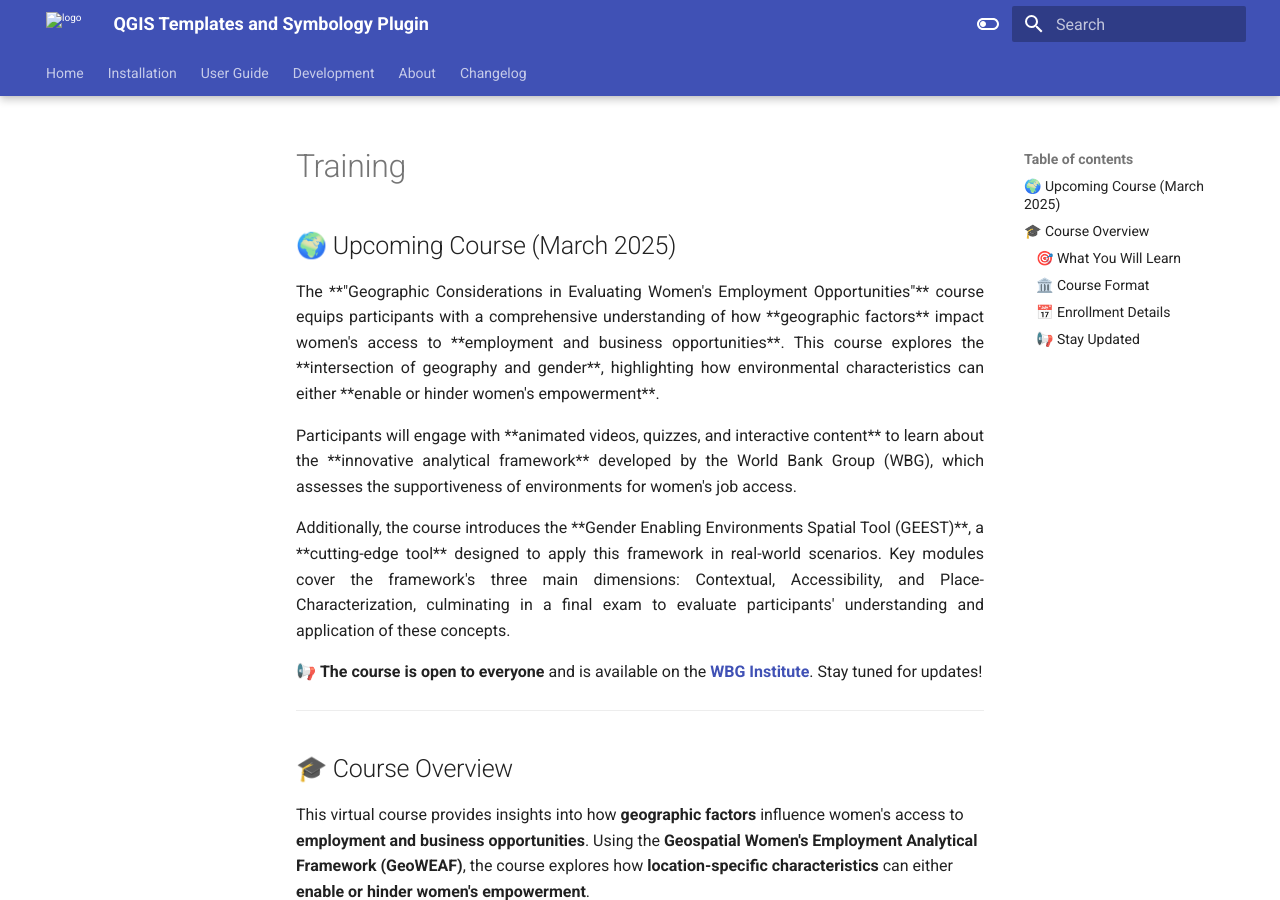
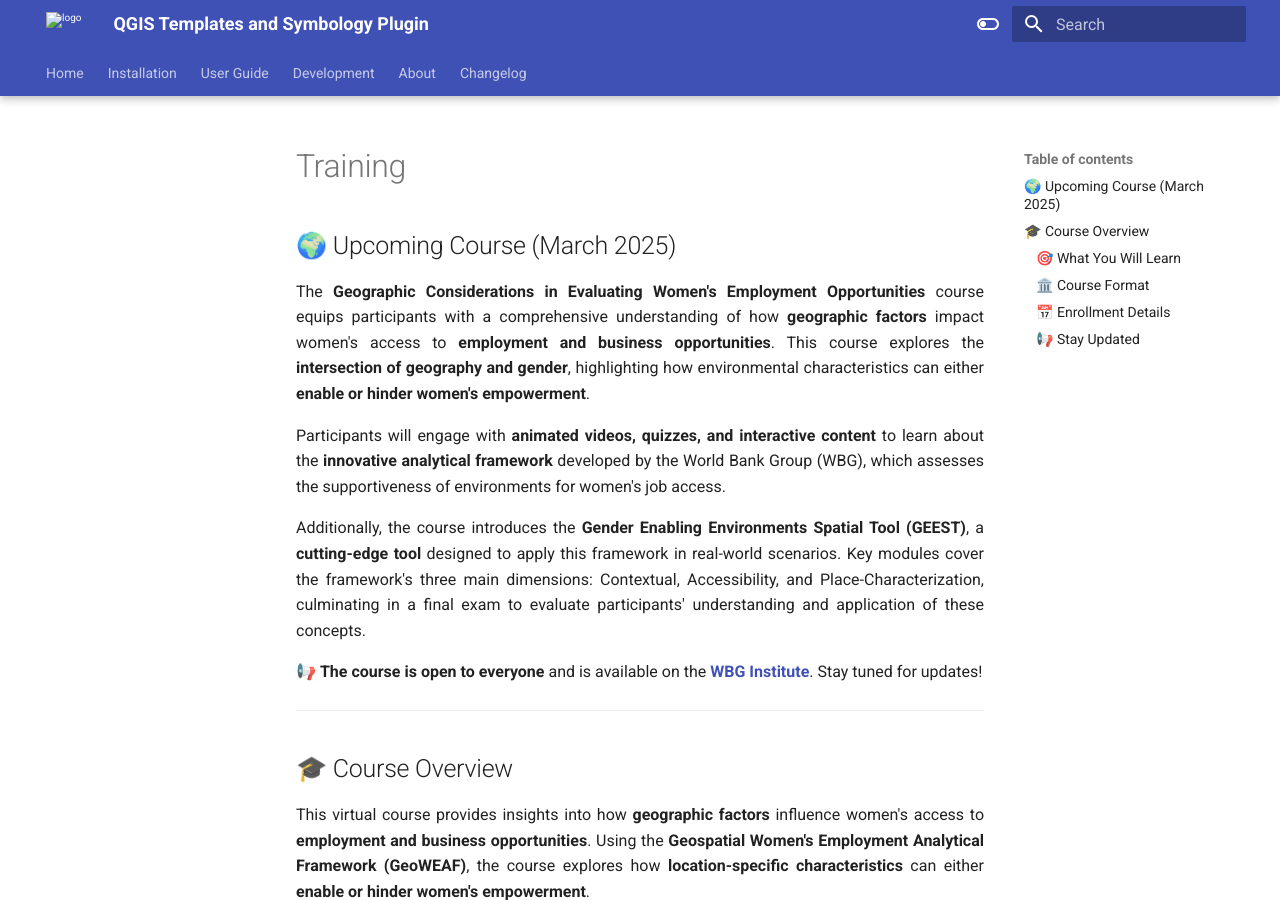
Before and after one commit to worldbank/GEEST, an MkDocs documentation site: the page built from docs/training.md, in a window 1280 px wide and 900 px high. Built offline with MkDocs 1.6.1 and Material for MkDocs 9.7.7, drawn with Linux system fonts in a browser that asks for light colours.

Commit message:
Update training.md

```diff
--- a/docs/training.md
+++ b/docs/training.md
@@ -3,15 +3,15 @@
 ## 🌍 Upcoming Course (March 2025)
 
 <p align="justify">
-The **"Geographic Considerations in Evaluating Women's Employment Opportunities"** course equips participants with a comprehensive understanding of how **geographic factors** impact women's access to **employment and business opportunities**. This course explores the **intersection of geography and gender**, highlighting how environmental characteristics can either **enable or hinder women's empowerment**.
+The <strong>Geographic Considerations in Evaluating Women's Employment Opportunities</strong> course equips participants with a comprehensive understanding of how <strong>geographic factors</strong> impact women's access to <strong>employment and business opportunities</strong>. This course explores the <strong>intersection of geography and gender</strong>, highlighting how environmental characteristics can either <strong>enable or hinder women's empowerment</strong>.
 </p>
 
 <p align="justify">
-Participants will engage with **animated videos, quizzes, and interactive content** to learn about the **innovative analytical framework** developed by the World Bank Group (WBG), which assesses the supportiveness of environments for women's job access.
+Participants will engage with <strong>animated videos, quizzes, and interactive content</strong> to learn about the <strong>innovative analytical framework</strong> developed by the World Bank Group (WBG), which assesses the supportiveness of environments for women's job access.
 </p>
 
 <p align="justify">
-Additionally, the course introduces the **Gender Enabling Environments Spatial Tool (GEEST)**, a **cutting-edge tool** designed to apply this framework in real-world scenarios. Key modules cover the framework's three main dimensions: Contextual, Accessibility, and Place-Characterization, culminating in a final exam to evaluate participants' understanding and application of these concepts.
+Additionally, the course introduces the <strong>Gender Enabling Environments Spatial Tool (GEEST)</strong>, a <strong>cutting-edge tool</strong> designed to apply this framework in real-world scenarios. Key modules cover the framework's three main dimensions: Contextual, Accessibility, and Place-Characterization, culminating in a final exam to evaluate participants' understanding and application of these concepts.
 </p>
 
 📢 **The course is open to everyone** and is available on the **[WBG Institute](https://wbginstitute.learnworlds.com/home)**. Stay tuned for updates!
@@ -20,7 +20,9 @@ Additionally, the course introduces the **Gender Enabling Environments Spatial T
 
 ## 🎓 Course Overview
 
-This virtual course provides insights into how **geographic factors** influence women's access to **employment and business opportunities**. Using the **Geospatial Women's Employment Analytical Framework (GeoWEAF)**, the course explores how **location-specific characteristics** can either **enable or hinder women's empowerment**.
+<p align="justify">
+This virtual course provides insights into how <strong>geographic factors</strong> influence women's access to <strong>employment and business opportunities</strong>. Using the <strong>Geospatial Women's Employment Analytical Framework (GeoWEAF)</strong>, the course explores how <strong>location-specific characteristics</strong> can either <strong>enable or hinder women's empowerment</strong>.
+</p>
 
 ### 🎯 What You Will Learn
 - 📍 How **infrastructure, frameworks and accessibility** impact women's employment and business opportunities.
```
